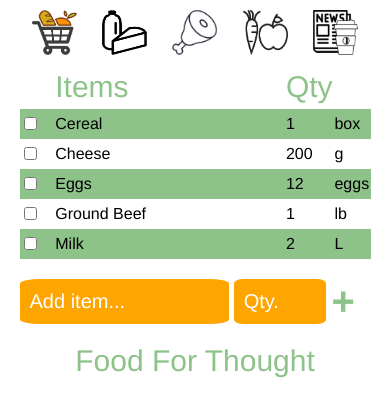
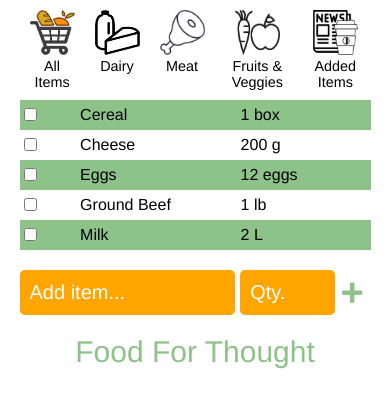
Before and after one commit to ericjsy/PocketPantry, a PHP site: page /grocery_list.html in a window 390 px wide. Shown: the part 85-502 px from the top of the page. Run offline with PHP 8.4, Linux system fonts and the light colour scheme; some libraries are stand-ins or nearby versions.

Commit message:
updated based on GL wireframe v2

```diff
--- a/css/grocery_list.css
+++ b/css/grocery_list.css
@@ -50,7 +50,9 @@ body {
 	}
 
 	.categories {
+		font-size: 0.9em;
 		margin: 10px;
+		text-align: center;
 	}
 
 	/* grocery list table */
@@ -60,7 +62,7 @@ body {
 		width: 90%;
 	}
 
-	#grocery_list tr:nth-of-type(2n+2) {
+	#grocery_list tr:nth-of-type(odd) {
 		background-color: #8DC289;
 	}
 
@@ -70,7 +72,7 @@ body {
 
 	#grocery_list td:nth-child(2) {
 		padding-left: 15px;
-		width: 70%;
+		width: 50%;
 	}
 
 	/* adding an item */
@@ -86,13 +88,13 @@ body {
 	}
 
 	#item_name {
-		border-radius: 10%;
+		border-radius: 5px;
 		color: #FFFFFF;
 		width: 65%;
 	}
 
 	#item_quantity {
-		border-radius: 10%;
+		border-radius: 5px;
 		color: #FFFFFF;
 		margin: 0 5px;
 		width: 25%;
@@ -102,7 +104,6 @@ body {
 		color: #8DC289;
 		font-size: 40px;
 		font-weight: bold;
-		margin-right: 10px;
 		padding: 0;
 		width: 10%;
 	}
--- a/grocery_list.html
+++ b/grocery_list.html
@@ -47,49 +47,58 @@
 		<div id="grocery_container">
 
 			<div id="grocery_sections">
-				<img src="img/coloredListAll.png" alt="all items" class="categories" width="45" height="45">
-				<img src="img/bwDairy.png" alt="all dairy items" class="categories" width="45" height="45">
-				<img src="img/bwMeat.png" alt="all meat items" class="categories" width="45" height="45">
-				<img src="img/bwVeggies.png" alt="all fruit & veggie items" class="categories" width="45" height="45">
-				<img src="img/bwOther.png" alt="all added items" class="categories" width="45" height="45">
+				<div class="categories">
+					<img src="img/coloredListAll.png" alt="all items" width="45" height="45">
+					<br>
+					<span>All Items</span>
+				</div>
+				<div class="categories">
+					<img src="img/bwDairy.png" alt="all dairy items" width="45" height="45">
+					<br>
+					<span>Dairy</span>
+				</div>
+				<div class="categories">
+					<img src="img/bwMeat.png" alt="all meat items" width="45" height="45">
+					<br>
+					<span>Meat</span>
+				</div>
+				<div class="categories">
+					<img src="img/bwVeggies.png" alt="all fruit & veggie items" width="45" height="45">
+					<br>
+					<span>Fruits & Veggies</span>
+				</div>
+				<div class="categories">
+					<img src="img/bwOther.png" alt="all added items" width="45" height="45">
+					<br>
+					<span>Added Items</span>
+				</div>
 			</div>
 
 			<table id="grocery_list">
 				<tr>
-					<td></td>
-					<td class="grocery_list_title">Items</td>
-					<td class="grocery_list_title">Qty</td>
-					<td></td>
-				</tr>
-				<tr>
 					<td><input type="checkbox"></td>
 					<td>Cereal</td>
-					<td>1</td>
-					<td>box</td>
+					<td>1 box</td>
 				</tr>
 				<tr>
 					<td><input type="checkbox"></td>
 					<td>Cheese</td>
-					<td>200</td>
-					<td>g</td>
+					<td>200 g</td>
 				</tr>
 				<tr>
 					<td><input type="checkbox"></td>
 					<td>Eggs</td>
-					<td>12</td>
-					<td>eggs</td>
+					<td>12 eggs</td>
 				</tr>
 				<tr>
 					<td><input type="checkbox"></td>
 					<td>Ground Beef</td>
-					<td>1</td>
-					<td>lb</td>
+					<td>1 lb</td>
 				</tr>
 				<tr>
 					<td><input type="checkbox"></td>
 					<td>Milk</td>
-					<td>2</td>
-					<td>L</td>
+					<td>2 L</td>
 				</tr>
 			</table>
 		</div>
@@ -106,6 +115,5 @@
 
     </main>
 
-	<script type="text/javascript" src="js/meal_planner_toggle.js"></script>
 	</body>
 </html>
```
